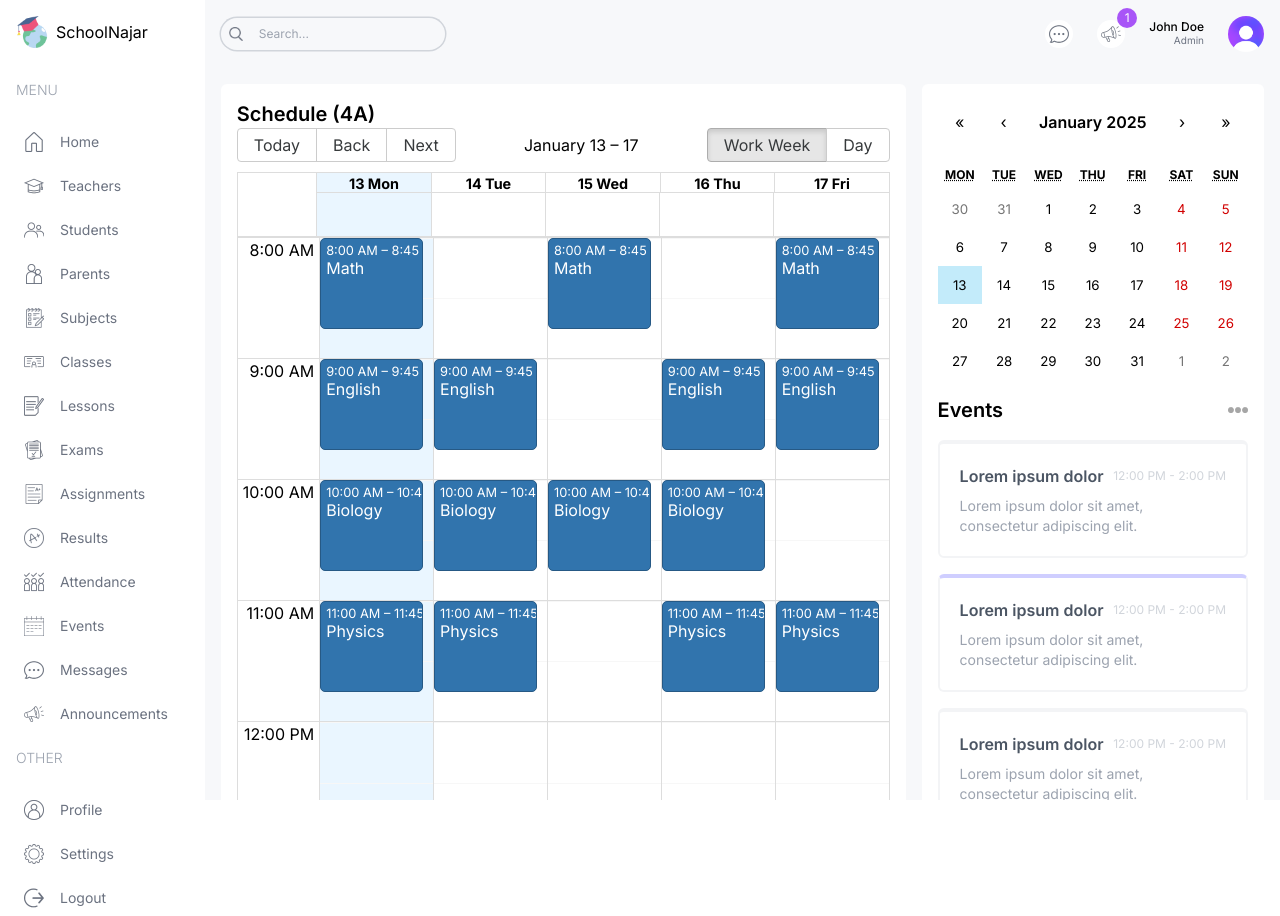
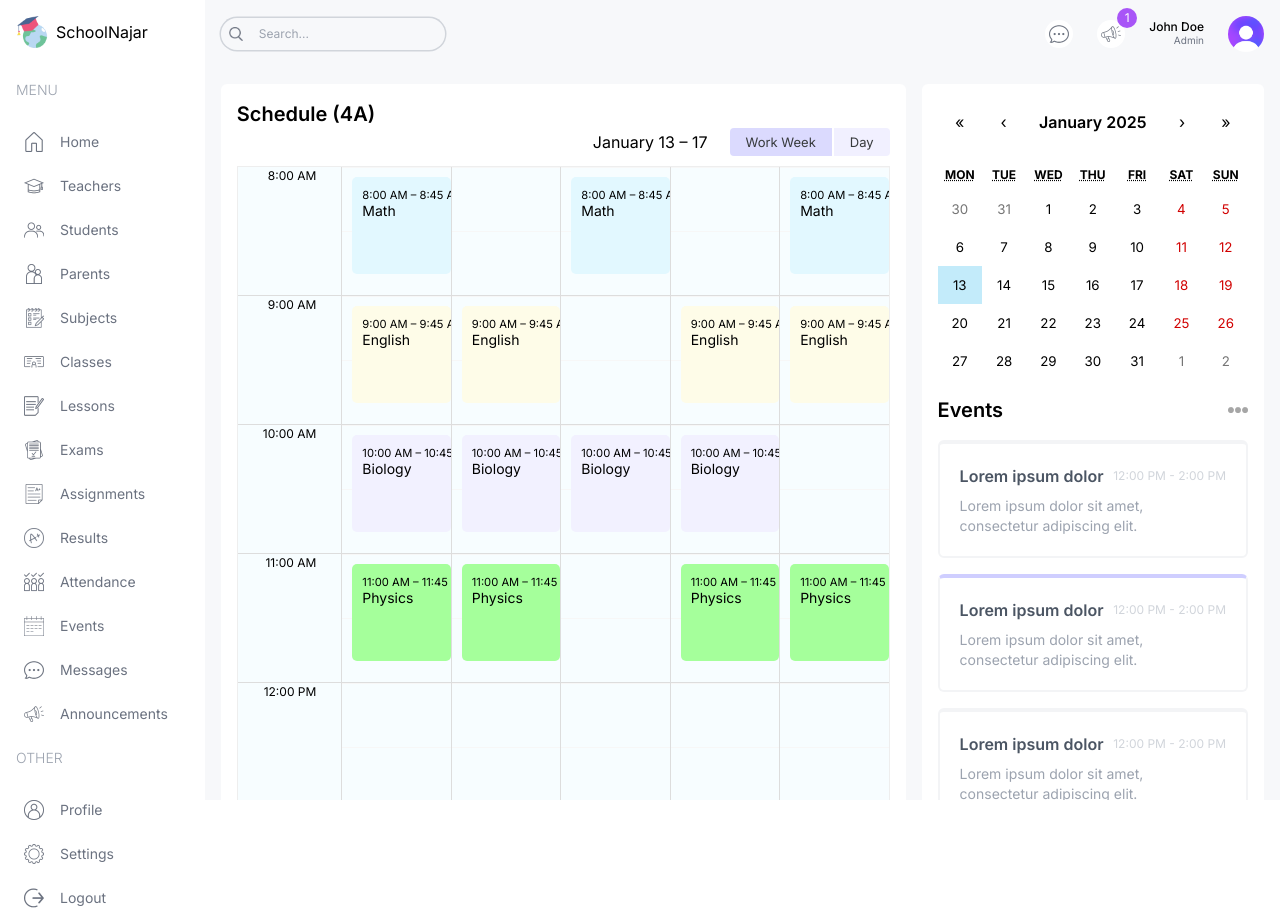
Before and after one commit to mohammadalnajar/school-management-dash, a Next.js app: page /student in a window 1280 px wide. Built offline with nearby package versions, Linux system fonts and the light colour scheme.

Commit message:
enhance BigCalendar styling and event color customization; update global styles for better UI consistency

```diff
--- a/src/app/globals.css
+++ b/src/app/globals.css
@@ -16,3 +16,93 @@
     background-color: #c3ebfa !important;
     color: black !important;
 }
+
+.rbc-btn-group:first-child {
+    display: none !important;
+}
+
+.rbc-toolbar-label {
+    text-align: right !important;
+    padding: 0px 20px !important;
+}
+
+.rbc-btn-group:last-child {
+    font-size: 13px !important;
+}
+
+.rbc-btn-group:last-child button {
+    border: none !important;
+    background-color: #f1f0ff !important;
+    margin-left: 2px !important;
+}
+
+.rbc-toolbar button.rbc-active {
+    background-color: #dbdafe !important;
+    box-shadow: none !important;
+}
+
+.rbc-time-view {
+    border-color: #eee !important;
+}
+
+.rbc-time-header {
+    display: none !important;
+}
+
+.rbc-time-content {
+    border: none !important;
+}
+
+.rbc-time-gutter.rbc-time-column {
+    font-size: 12px !important;
+}
+
+.rbc-time-gutter.rbc-time-column .rbc-timeslot-group {
+    padding: 0px 20px !important;
+}
+
+.rbc-timeslot-group {
+    background-color: #f7fdff !important;
+}
+
+.rbc-day-slot {
+    font-size: 14px !important;
+}
+
+/* .rbc-event {
+    border: none !important;
+    color: black !important;
+    padding: 10px !important;
+    margin: 10px !important;
+    width: 99% !important;
+} */
+
+/* .rbc-event:nth-child(1) {
+    background-color: #e2f8ff !important;
+}
+.rbc-event:nth-child(2) {
+    background-color: #fefce8 !important;
+}
+.rbc-event:nth-child(3) {
+    background-color: #f2f1ff !important;
+}
+.rbc-event:nth-child(4) {
+    background-color: #fdf2fb !important;
+}
+.rbc-event:nth-child(5) {
+    background-color: #e2f8ff !important;
+}
+.rbc-event:nth-child(6) {
+    background-color: #fefce8 !important;
+}
+.rbc-event:nth-child(7) {
+    background-color: #f2f1ff !important;
+}
+.rbc-event:nth-child(8) {
+    background-color: #fdf2fb !important;
+} */
+
+/* .rbc-event-label {
+    color: gray !important;
+    margin-bottom: 5px;
+} */
--- a/src/components/BigCalendar.tsx
+++ b/src/components/BigCalendar.tsx
@@ -15,6 +15,20 @@
         setView(selectedView);
     };
 
+    const eventStyleGetter = (event: any) => {
+        const backgroundColor = event.bgColor || '#3174ad'; // Default color if not provided
+        const textColor = event.textColor || 'white'; // Default color if not provided
+        const style = {
+            backgroundColor,
+            color: textColor, // Adjust text color for better contrast
+            border: 'none',
+            padding:'10px' ,
+            margin: '10px',
+            width: '99%'
+        };
+        return { style };
+    };
+
     return (
         <Calendar
             localizer={localizer}
@@ -27,6 +41,7 @@
             onView={handleOnChangeView}
             min={new Date(2025, 1, 0, 8, 0, 0)}
             max={new Date(2025, 1, 0, 17, 0, 0)}
+            eventPropGetter={eventStyleGetter}
         />
     );
 };
--- a/src/lib/data.ts
+++ b/src/lib/data.ts
@@ -901,138 +901,184 @@
         title: 'Math',
         allDay: false,
         start: new Date(2025, 0, 13, 8, 0),
-        end: new Date(2025, 0, 13, 8, 45)
+        end: new Date(2025, 0, 13, 8, 45),
+        bgColor: '#e2f8ff',
+        textColor: 'black'
     },
     {
         title: 'English',
         allDay: false,
         start: new Date(2025, 0, 13, 9, 0),
-        end: new Date(2025, 0, 13, 9, 45)
+        end: new Date(2025, 0, 13, 9, 45),
+        bgColor: '#fefce8',
+        textColor: 'black'
     },
     {
         title: 'Biology',
         allDay: false,
         start: new Date(2025, 0, 13, 10, 0),
-        end: new Date(2025, 0, 13, 10, 45)
+        end: new Date(2025, 0, 13, 10, 45),
+        bgColor: '#f2f1ff',
+        textColor: 'black'
     },
     {
         title: 'Physics',
         allDay: false,
         start: new Date(2025, 0, 13, 11, 0),
-        end: new Date(2025, 0, 13, 11, 45)
+        end: new Date(2025, 0, 13, 11, 45),
+        bgColor: '#a5ff9b',
+        textColor: 'black'
     },
     {
         title: 'Chemistry',
         allDay: false,
         start: new Date(2025, 0, 13, 13, 0),
-        end: new Date(2025, 0, 13, 13, 45)
+        end: new Date(2025, 0, 13, 13, 45),
+        bgColor: '#fdf2fb',
+        textColor: 'black'
     },
     {
         title: 'History',
         allDay: false,
         start: new Date(2025, 0, 13, 14, 0),
-        end: new Date(2025, 0, 13, 14, 45)
+        end: new Date(2025, 0, 13, 14, 45),
+        bgColor: '#befcff',
+        textColor: 'black'
     },
     {
         title: 'English',
         allDay: false,
         start: new Date(2025, 0, 14, 9, 0),
-        end: new Date(2025, 0, 14, 9, 45)
+        end: new Date(2025, 0, 14, 9, 45),
+        bgColor: '#fefce8',
+        textColor: 'black'
     },
     {
         title: 'Biology',
         allDay: false,
         start: new Date(2025, 0, 14, 10, 0),
-        end: new Date(2025, 0, 14, 10, 45)
+        end: new Date(2025, 0, 14, 10, 45),
+        bgColor: '#f2f1ff',
+        textColor: 'black'
     },
     {
         title: 'Physics',
         allDay: false,
         start: new Date(2025, 0, 14, 11, 0),
-        end: new Date(2025, 0, 14, 11, 45)
+        end: new Date(2025, 0, 14, 11, 45),
+        bgColor: '#a5ff9b',
+        textColor: 'black'
     },
     {
         title: 'History',
         allDay: false,
         start: new Date(2025, 0, 14, 14, 0),
-        end: new Date(2025, 0, 14, 14, 45)
+        end: new Date(2025, 0, 14, 14, 45),
+        bgColor: '#befcff',
+        textColor: 'black'
     },
     {
         title: 'Math',
         allDay: false,
         start: new Date(2025, 0, 15, 8, 0),
-        end: new Date(2025, 0, 15, 8, 45)
+        end: new Date(2025, 0, 15, 8, 45),
+        bgColor: '#e2f8ff',
+        textColor: 'black'
     },
     {
         title: 'Biology',
         allDay: false,
         start: new Date(2025, 0, 15, 10, 0),
-        end: new Date(2025, 0, 15, 10, 45)
+        end: new Date(2025, 0, 15, 10, 45),
+        bgColor: '#f2f1ff',
+        textColor: 'black'
     },
     {
         title: 'Chemistry',
         allDay: false,
         start: new Date(2025, 0, 15, 13, 0),
-        end: new Date(2025, 0, 15, 13, 45)
+        end: new Date(2025, 0, 15, 13, 45),
+        bgColor: '#fdf2fb',
+        textColor: 'black'
     },
     {
         title: 'History',
         allDay: false,
         start: new Date(2025, 0, 15, 14, 0),
-        end: new Date(2025, 0, 15, 14, 45)
+        end: new Date(2025, 0, 15, 14, 45),
+        bgColor: '#befcff',
+        textColor: 'black'
     },
     {
         title: 'English',
         allDay: false,
         start: new Date(2025, 0, 16, 9, 0),
-        end: new Date(2025, 0, 16, 9, 45)
+        end: new Date(2025, 0, 16, 9, 45),
+        bgColor: '#fefce8',
+        textColor: 'black'
     },
     {
         title: 'Biology',
         allDay: false,
         start: new Date(2025, 0, 16, 10, 0),
-        end: new Date(2025, 0, 16, 10, 45)
+        end: new Date(2025, 0, 16, 10, 45),
+        bgColor: '#f2f1ff',
+        textColor: 'black'
     },
     {
         title: 'Physics',
         allDay: false,
         start: new Date(2025, 0, 16, 11, 0),
-        end: new Date(2025, 0, 16, 11, 45)
+        end: new Date(2025, 0, 16, 11, 45),
+        bgColor: '#a5ff9b',
+        textColor: 'black'
     },
     {
         title: 'History',
         allDay: false,
         start: new Date(2025, 0, 16, 14, 0),
-        end: new Date(2025, 0, 16, 14, 45)
+        end: new Date(2025, 0, 16, 14, 45),
+        bgColor: '#befcff',
+        textColor: 'black'
     },
     {
         title: 'Math',
         allDay: false,
         start: new Date(2025, 0, 17, 8, 0),
-        end: new Date(2025, 0, 17, 8, 45)
+        end: new Date(2025, 0, 17, 8, 45),
+        bgColor: '#e2f8ff',
+        textColor: 'black'
     },
     {
         title: 'English',
         allDay: false,
         start: new Date(2025, 0, 17, 9, 0),
-        end: new Date(2025, 0, 17, 9, 45)
+        end: new Date(2025, 0, 17, 9, 45),
+        bgColor: '#fefce8',
+        textColor: 'black'
     },
     {
         title: 'Physics',
         allDay: false,
         start: new Date(2025, 0, 17, 11, 0),
-        end: new Date(2025, 0, 17, 11, 45)
+        end: new Date(2025, 0, 17, 11, 45),
+        bgColor: '#a5ff9b',
+        textColor: 'black'
     },
     {
         title: 'Chemistry',
         allDay: false,
         start: new Date(2025, 0, 17, 13, 0),
-        end: new Date(2025, 0, 17, 13, 45)
+        end: new Date(2025, 0, 17, 13, 45),
+        bgColor: '#fdf2fb',
+        textColor: 'black'
     },
     {
         title: 'History',
         allDay: false,
         start: new Date(2025, 0, 17, 14, 0),
-        end: new Date(2025, 0, 17, 14, 45)
+        end: new Date(2025, 0, 17, 14, 45),
+        bgColor: '#befcff',
+        textColor: 'black'
     }
 ];
```
